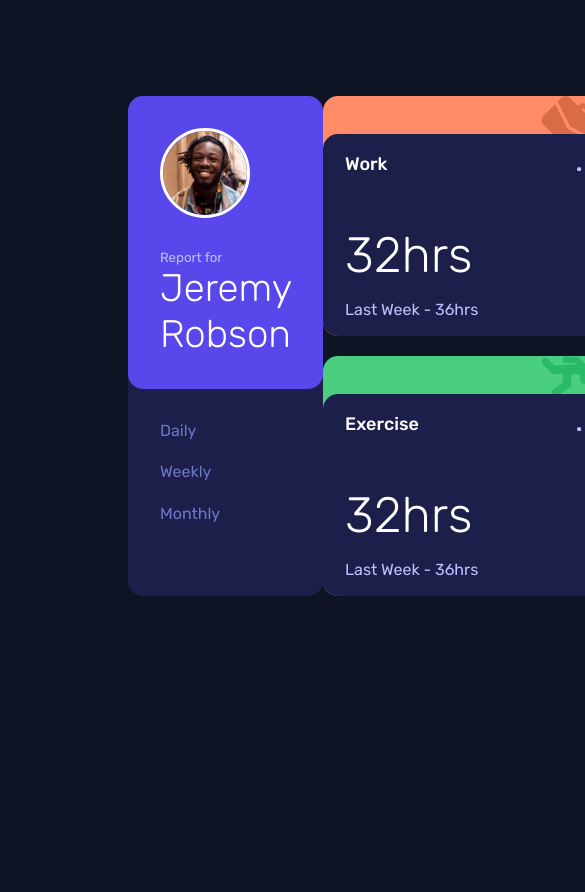
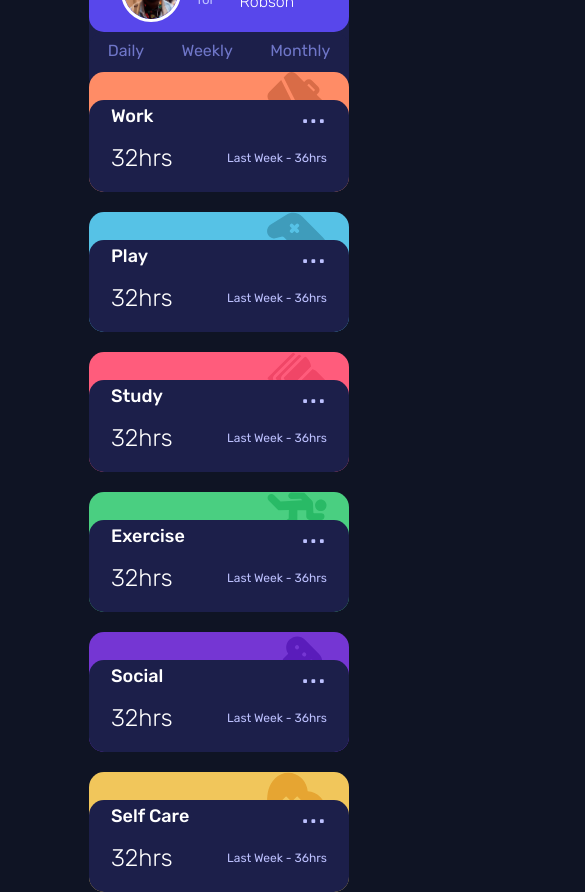
Before and after one commit to murielpacheco/time-tracking-challenge, a plain HTML site: page index.html in a window 390 px wide. Shown: the top 892 px of the page, 585 px wide, since content can reach past the window. Before the commit the page ends 844 px from the top, so only its background shows below. Drawn offline with Linux system fonts and the light colour scheme.

Commit message:
responsive design almost done

```diff
--- /dev/null
+++ b/css/mobile.scss
@@ -0,0 +1,96 @@
+@media (min-width: 1620px) {
+  body {
+    justify-self: center;
+    align-items: center;
+  }
+
+  .container {
+    grid-gap: 30px;
+  }
+}
+
+@media (max-width: 1420px) {
+  .card {
+    width: 240px;
+    height: 180px;
+  }
+}
+
+@media (max-width: 1040px) {
+  body {
+    height: 100vh;
+    flex-direction: column;
+    align-items: center;
+    justify-content: center;
+  }
+  .container {
+    grid-template-columns: 1fr;
+    grid-template-rows: 1fr 1fr 1fr 1fr 1fr 1fr;
+  }
+
+  .card {
+    width: 260px;
+    height: 120px;
+
+    &-inside {
+      height: 77%;
+      justify-content: center;
+    }
+
+    &-activity {
+      flex-direction: row;
+      justify-content: space-between;
+    }
+
+    &-hours {
+      display: flex;
+      flex-direction: row;
+      justify-content: space-between;
+      align-items: center;
+
+      h1 {
+        font-size: 1.5rem;
+      }
+
+      p {
+        font-size: 12px;
+      }
+    }
+  }
+
+  .profile {
+    width: 260px;
+    height: 120px;
+    margin-left: 3rem;
+
+    img {
+      height: 60px;
+      margin-right: 1rem;
+      margin-top: 2rem;
+    }
+
+    &-infos {
+      height: 80px;
+      width: 100%;
+      display: flex;
+      flex-direction: row;
+      align-items: center;
+      h1 {
+        font-size: 1rem;
+      }
+    }
+
+    .time-interval {
+      padding: 0;
+      height: 60px;
+    }
+
+    ul {
+      display: flex;
+      align-items: center;
+      height: 100;
+      width: 100%;
+      justify-content: space-around;
+    }
+  }
+}
--- a/css/styles.scss
+++ b/css/styles.scss
@@ -8,9 +8,73 @@
 }
 
 body {
+  height: 100vh;
   display: flex;
-  margin: 6rem;
+  justify-content: center;
+  align-items: center;
   background-color: $veryDarkBlue;
+}
+
+// ----------------- Profile ----------------
+
+.profile {
+  background-color: $darkBlue;
+  height: 500px;
+  width: 300px;
+  border-radius: 15px;
+  margin-left: 2rem;
+
+  img {
+    width: 60px;
+    border: 3px solid white;
+    border-radius: 50%;
+    margin-bottom: 2rem;
+    transition: 0.4s;
+
+    &:hover {
+      transform: scale(1.1);
+    }
+  }
+
+  &-infos {
+    background-color: $blueZao;
+    display: flex;
+    flex-direction: column;
+    justify-content: flex-start;
+    padding: 2rem;
+    border-radius: 15px;
+
+    h5 {
+      color: $paleBlue;
+      font-weight: 400;
+    }
+
+    h1 {
+      color: white;
+      font-weight: 300;
+      font-size: 2.4rem;
+    }
+  }
+
+  .time-interval {
+    padding: 2rem;
+    display: flex;
+    border-radius: 15px;
+    color: $desaturedBlue;
+    background-color: $darkBlue;
+
+    ul {
+      list-style-type: none;
+      li {
+        cursor: pointer;
+        margin-bottom: 1.4rem;
+
+        &:hover {
+          color: white;
+        }
+      }
+    }
+  }
 }
 
 // ------ Container & Cards styles ----------
@@ -19,7 +83,7 @@ body {
   grid-template-columns: 1fr 1fr 1fr;
   grid-template-rows: 1fr 1fr;
   grid-gap: 20px;
-  margin: 0 auto;
+  margin-left: 3rem;
 }
 
 .card {
@@ -67,7 +131,7 @@ body {
     bottom: 0;
     border-radius: 15px;
     cursor: pointer;
-    transition: .2s;
+    transition: 0.2s;
 
     display: flex;
     flex-direction: column;
@@ -93,7 +157,7 @@ body {
     span {
       color: $paleBlue;
       font-weight: bold;
-      letter-spacing:3px;
+      letter-spacing: 3px;
     }
   }
 
@@ -114,58 +178,3 @@ body {
     }
   }
 }
-
-// ----------------- Profile ----------------
-
-.profile {
-  background-color: $darkBlue;
-  height: 500px;
-  width: 300px;
-  border-radius: 15px;
-  margin-left: 2rem;
-
-  img {
-    width: 90px;
-    border: 3px solid white;
-    border-radius: 50%;
-    margin-bottom: 2rem;
-    transition: .4s;
-
-    &:hover {
-      transform: scale(1.1)
-    }
-  }
-
-  &-infos {
-    background-color: $blueZao;
-    display: flex;
-    flex-direction: column;
-    justify-content: flex-start;
-    padding: 2rem;
-    border-radius: 15px;
-
-    h5 {
-      color: $paleBlue;
-      font-weight: 400;
-    }
-
-    h1 {
-      color: white;
-      font-weight: 300;
-      font-size: 2.4rem;
-    }
-  }
-
-  .time-interval {
-    padding: 2rem;
-    color: $desaturedBlue;
-
-    ul {
-      list-style-type: none;
-      li {
-        cursor: pointer;
-        margin-bottom: 1.4rem;
-      }
-    }
-  }
-}
--- a/index.html
+++ b/index.html
@@ -9,6 +9,7 @@
   <link href="https://fonts.googleapis.com/css2?family=Rubik:wght@300;400;500&display=swap" rel="stylesheet">
 
     <link rel="stylesheet" href="css/styles.css" />
+    <link rel="stylesheet" href="css/mobile.css" />
     <title>Document</title>
   </head>
   <body>
@@ -45,7 +46,7 @@
         <img src="./images/icon-play.svg" alt="">
         <div class="card-inside">
           <div class="card-activity">
-            <h3>Play</p>
+            <h3>Play</h3>
             <span>...</span>
           </div>
           <div class="card-hours">
@@ -59,7 +60,7 @@
         <img src="./images/icon-study.svg" alt="">
         <div class="card-inside">
           <div class="card-activity">
-            <h3>Study</p>
+            <h3>Study</h3>
             <span>...</span>
           </div>
           <div class="card-hours">
```
Also changed, not shown: css/mobile.css (added), css/styles.css, 2 other files.
